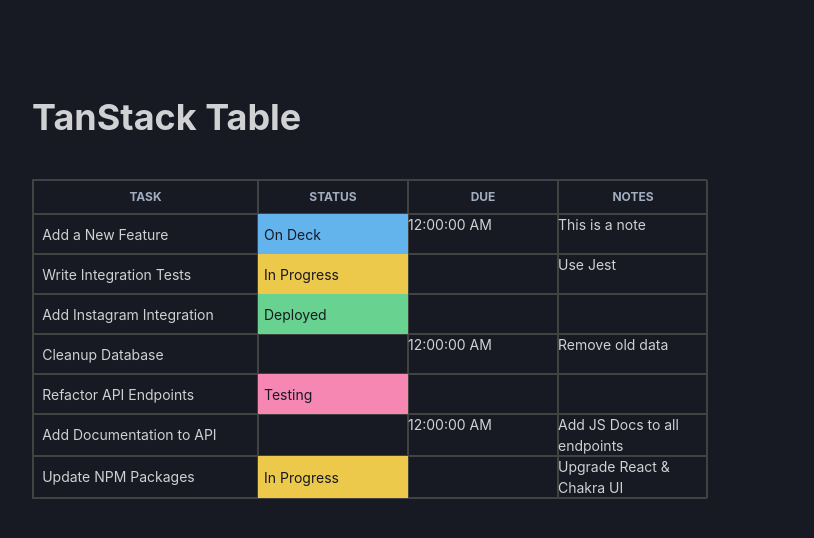
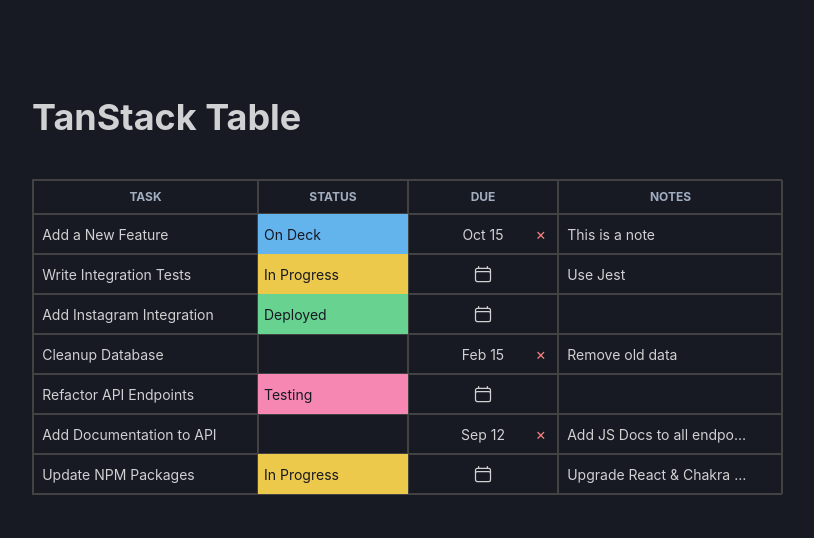
Before and after one commit to VlahdimyrLB/tanstack-table, a React (Vite) app: page / in a window 1280 px wide. Shown: the top 538 px of the page, without its empty margins (132-946 px from the left). Built offline with nearby package versions, Linux system fonts and the light colour scheme.

Commit message:
finished due date cell

```diff
--- a/src/components/DateCell.jsx
+++ b/src/components/DateCell.jsx
@@ -1,6 +1,46 @@
-import DatePicker from "react-date-picker";
-import "react-date-picker/dist/DatePicker.css";
-const DateCell = () => {
-  return <div>DateCell</div>;
+import { Center, Icon, Box } from "@chakra-ui/react";
+import DatePicker from "react-datepicker";
+import "react-datepicker/dist/react-datepicker.css";
+import CalendarIcon from "../components/icons/CalendarIcon";
+import { forwardRef } from "react";
+
+const DateCustomInput = forwardRef(({ value, onClick, clearDate }, ref) => (
+  <Center ref={ref} onClick={onClick} cursor="pointer">
+    {value ? (
+      <>
+        {value}
+        <Box
+          pos="absolute"
+          right={3}
+          fontSize="md"
+          color="red.300"
+          onClick={() => {
+            clearDate();
+          }}
+        >
+          &times;
+        </Box>
+      </>
+    ) : (
+      <Icon as={CalendarIcon} fontSize="xl"></Icon>
+    )}
+  </Center>
+));
+const DateCell = ({ getValue, row, column, table }) => {
+  const date = getValue();
+  const { updateData } = table.options.meta;
+  return (
+    <DatePicker
+      wrapperClassName="date-wrapper"
+      dateFormat="MMM d"
+      selected={date}
+      onChange={(date) => updateData(row.index, column.id, date)}
+      customInput={
+        <DateCustomInput
+          clearDate={() => updateData(row.index, column.id, null)}
+        />
+      }
+    />
+  );
 };
 export default DateCell;
--- a/src/components/StatusCell.jsx
+++ b/src/components/StatusCell.jsx
@@ -25,7 +25,7 @@
             onClick={() => updateData(row.index, column.id, status)}
             key={status.id}
           >
-            <ColorIcon color={status.color} />
+            <ColorIcon color={status.color} style={{ marginRight: "5px" }} />
             {status.name}
           </MenuItem>
         ))}
--- a/src/components/TaskTable.jsx
+++ b/src/components/TaskTable.jsx
@@ -8,6 +8,7 @@
 import { useState } from "react";
 import EditableCell from "./EditableCell";
 import StatusCell from "./StatusCell";
+import DateCell from "./DateCell";
 
 const columns = [
   {
@@ -26,12 +27,15 @@
   {
     header: "DUE",
     accessorKey: "due",
-    cell: (props) => <p>{props.getValue()?.toLocaleTimeString()}</p>,
+    // cell: (props) => <p>{props.getValue()?.toLocaleTimeString()}</p>,
+    cell: DateCell,
   },
   {
     header: "NOTES",
     accessorKey: "notes",
-    cell: (props) => <p>{props.getValue()}</p>,
+    size: 225,
+    // cell: (props) => <p>{props.getValue()}</p>,
+    cell: EditableCell,
   },
 ];
 const TaskTable = () => {
```
